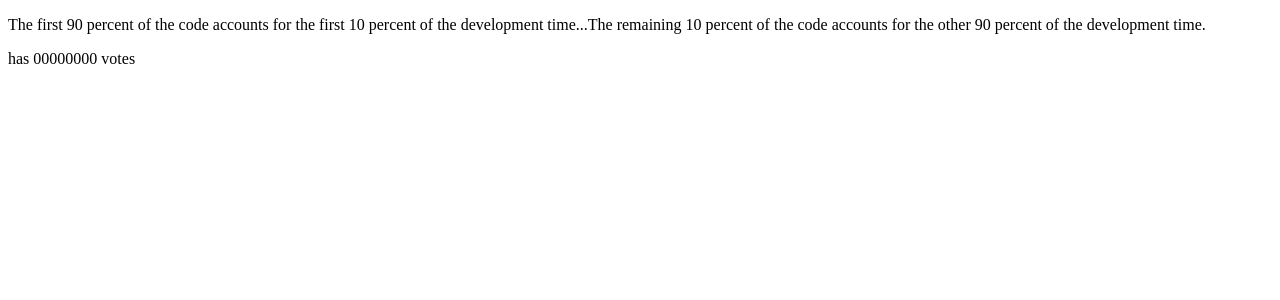
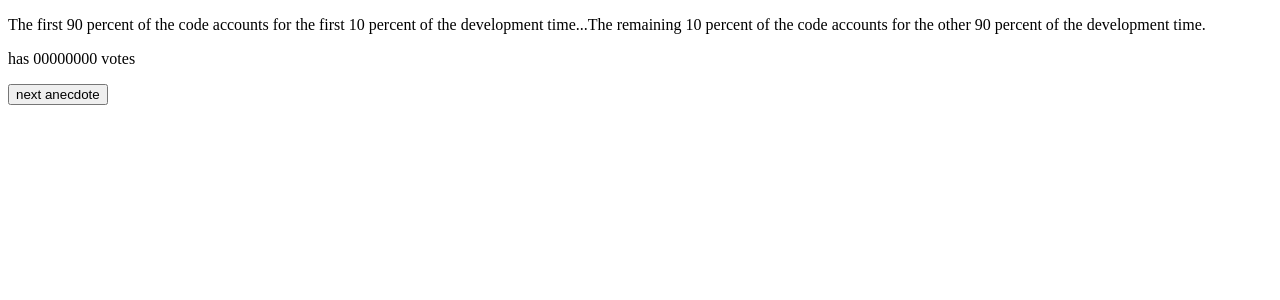
Before and after one commit to sebwylleman/fullstack-open, a React (Vite) app in the folder part01/anecdotes/: page / in a window 1280 px wide. Shown: the top 300 px of the page. Built offline with nearby package versions, Linux system fonts and the light colour scheme.

Commit message:
next anecdote button + functionality

```diff
--- a/part01/anecdotes/src/App.jsx
+++ b/part01/anecdotes/src/App.jsx
@@ -8,6 +8,10 @@ const Anecdote = ({ text, votesCount }) => {
     </>
   )
 }
+
+const Button = ({ handleClick, label }) => (
+  <button onClick={handleClick}>{label}</button>
+)
 
 const App = () => {
   const anecdotes = [
@@ -34,6 +38,7 @@ const App = () => {
   return (
     <>
       <Anecdote text={anecdotes[selected]} votesCount={votes} />
+      <Button handleClick={generateAnecdote} label="next anecdote" />
     </>
   )
 }
```
